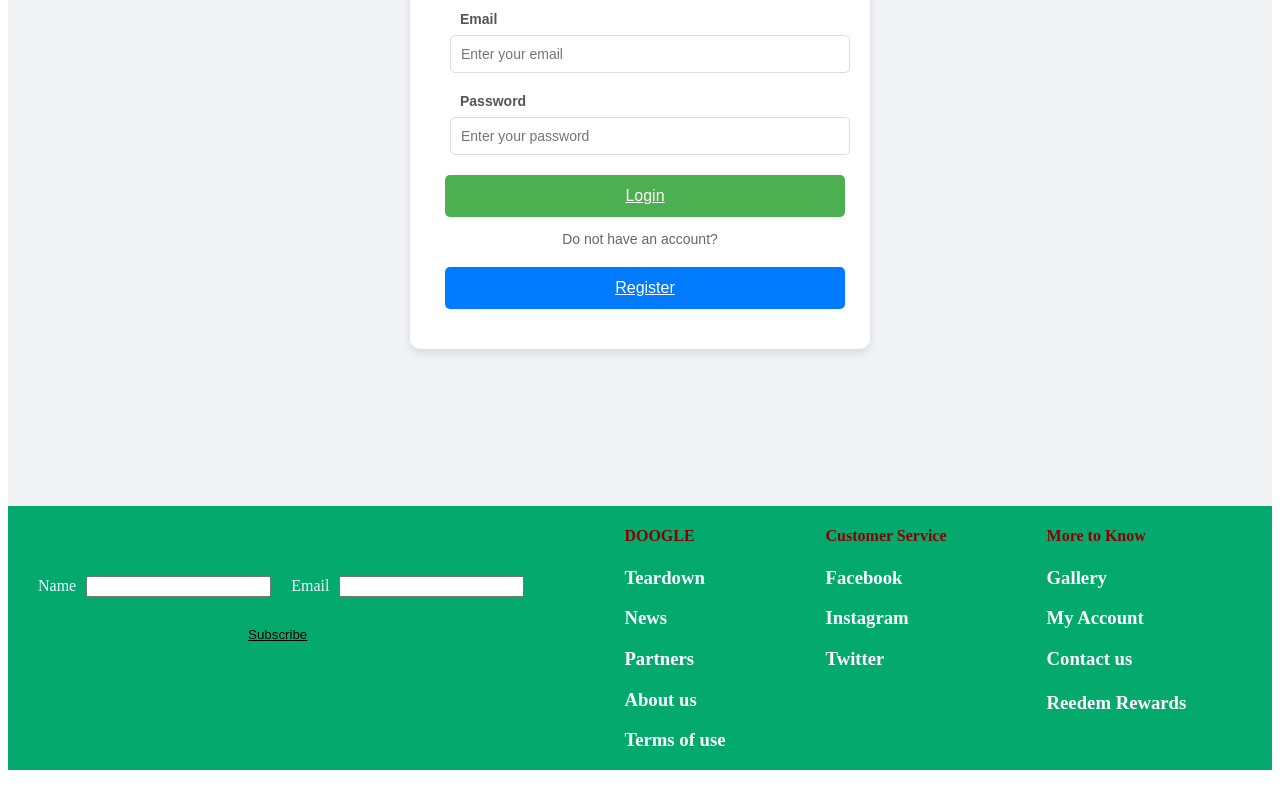
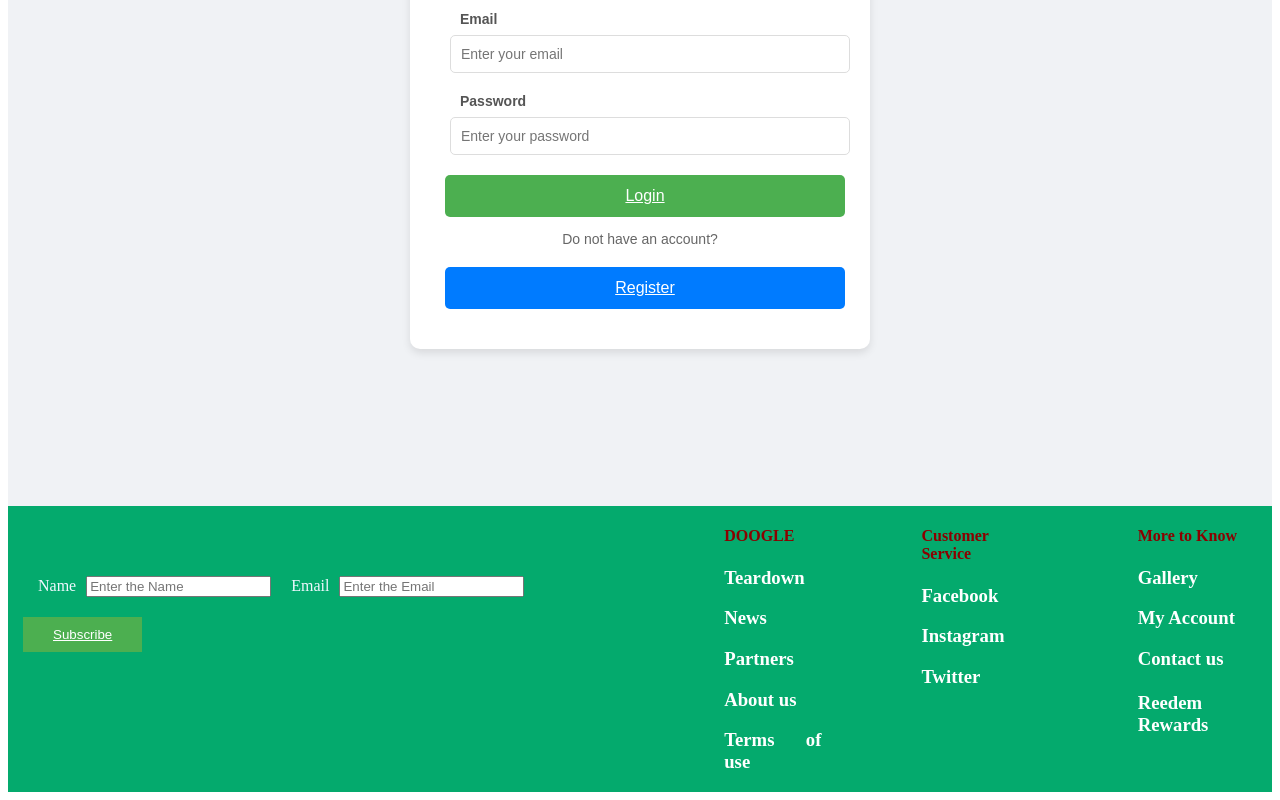
Before and after one commit to ANAND015/advanced-full_stack, a React (Vite) app in the folder fullstack_proj/: page /login in a window 1280 px wide. Shown: the part 302-1102 px from the top of the page. Before the commit the page ends 1080 px from the top, so only its background shows below. Built offline with nearby package versions, Linux system fonts and the light colour scheme.

Commit message:
Redeploy vercel some changes

```diff
--- a/fullstack_proj/src/Components/Authentication/Login.jsx
+++ b/fullstack_proj/src/Components/Authentication/Login.jsx
@@ -1,12 +1,10 @@
 import { useState } from "react";
 import "./Login.css";
 import axios from "axios";
-import { useNavigate } from "react-router-dom";
 
 const Login = () => {
   const [email, setEmail] = useState("");
   const [password, setPassword] = useState("");
-  const navigate = useNavigate();
   const handleSubmit = async (e) => {
     e.preventDefault();
     try {
@@ -20,7 +18,7 @@ const Login = () => {
       console.log(req);
       localStorage.setItem("userName",req.data.firstName);
       if (isLoginSuccessful) {
-        navigate("/use-memo");
+        //navigate("/use-memo");
         var message = req.data.message;
         console.log(message);
       }
--- a/fullstack_proj/src/Components/FunctionalComponent/Footer.jsx
+++ b/fullstack_proj/src/Components/FunctionalComponent/Footer.jsx
@@ -1,15 +1,45 @@
-import "../../assets/css/Footer.css"
-const Footer =()=>{
+import { useState } from "react";
+import "../../assets/css/Footer.css";
+import axios from "axios";
+
+const Footer = () => {
+  const [Name, setName] = useState("");
+  const [Email, setEmail] = useState("");
+  const handleSubmit = async (e) => {
+    e.preventDefault();
+    try {
+      const req = await axios.post("http://localhost:3001/footer", {
+        Name,
+        Email,
+      });
+      console.log("Registration successful:", req.data);
+    } catch (error) {
+      console.error("Error registering:", error);
+    }
+  };
+
   return (
     <div className="ct">
       <div>
-                <form action="">
+        <form onSubmit={handleSubmit}>
           <label htmlFor="">Name</label>
-                <input type="text" />
+          <input
+            type="text"
+            placeholder="Enter the Name"
+            name="Name"
+            value={Name}
+            onChange={(e) => setName(e.target.value)}
+          />
           <label htmlFor="">Email</label>
-                <input type="email"  />
+          <input
+            type="email"
+            placeholder="Enter the Email"
+            name="email"
+            value={Email}
+            onChange={(e) => setEmail(e.target.value)}
+          />
+           <button type="submit">Subscribe</button>
         </form>
-                <button>Subscribe</button>
       </div>
       <div className="footer">
         <h4>DOOGLE</h4>
@@ -29,10 +59,11 @@ const Footer =()=>{
         <h4>More to Know</h4>
         <h3>Gallery</h3>
         <h3>My Account</h3>
-                <h3>Contact us<h3>
-                </h3>Reedem Rewards</h3>
+        <h3>
+          Contact us<h3></h3>Reedem Rewards
+        </h3>
       </div>
     </div>
-    )
-}
+  );
+};
 export default Footer;
--- a/fullstack_proj/src/assets/css/Footer.css
+++ b/fullstack_proj/src/assets/css/Footer.css
@@ -18,13 +18,16 @@
   }
 
   button {
-    border: none;
+    border:black;
     margin-left: 200px;
     margin-top: 20px;
     text-decoration: underline;
     padding: 10px 30px;
     background-color: #04aa6d;
     color: black;
+    background-color: #4caf50;
+    color: white;
+    margin-left: 5px;
   }
 
   .footer{
```
Also changed, not shown: fullstack_proj/vercel.json (added), 2 other files (tests, documents, lock files or other folders). Lines whose indentation alone changed are shown as unchanged.
